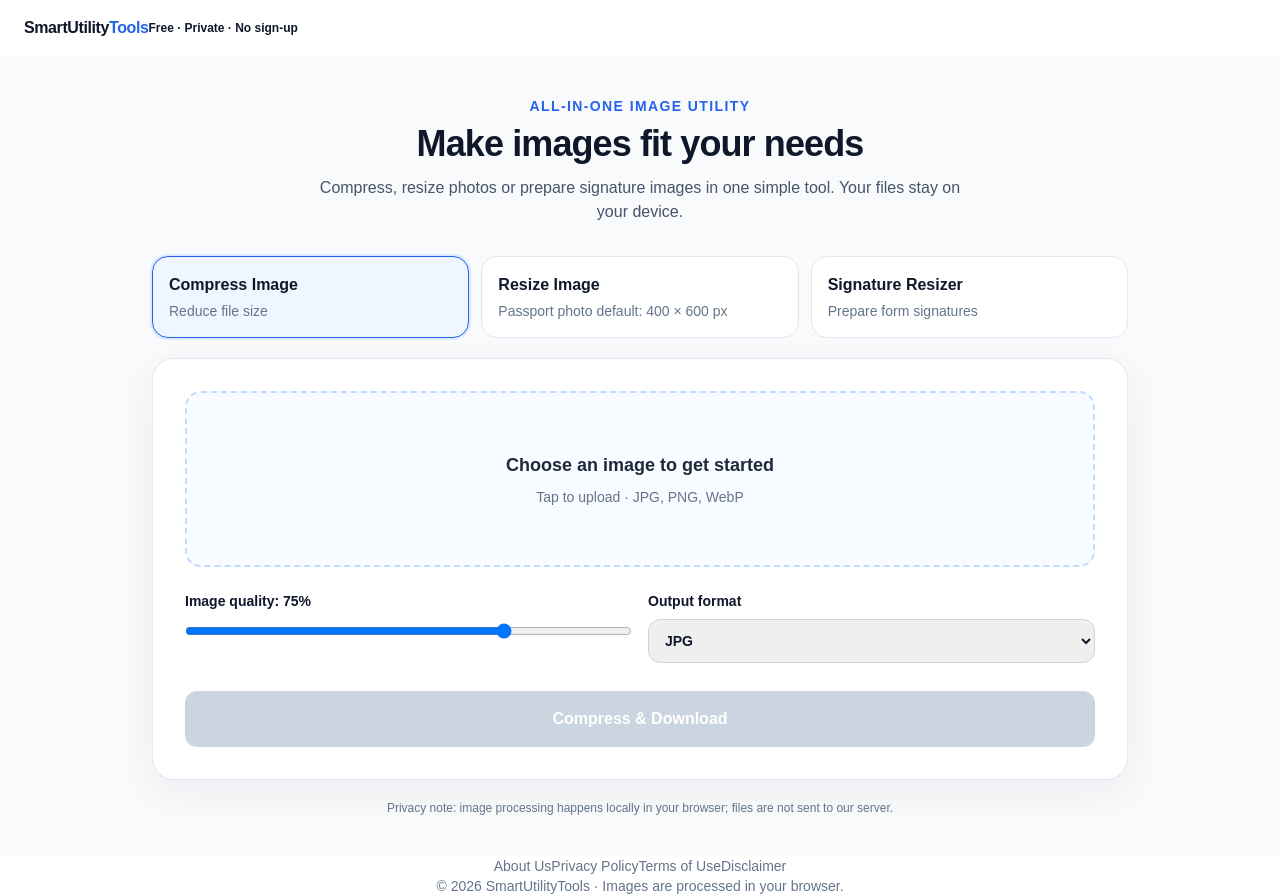
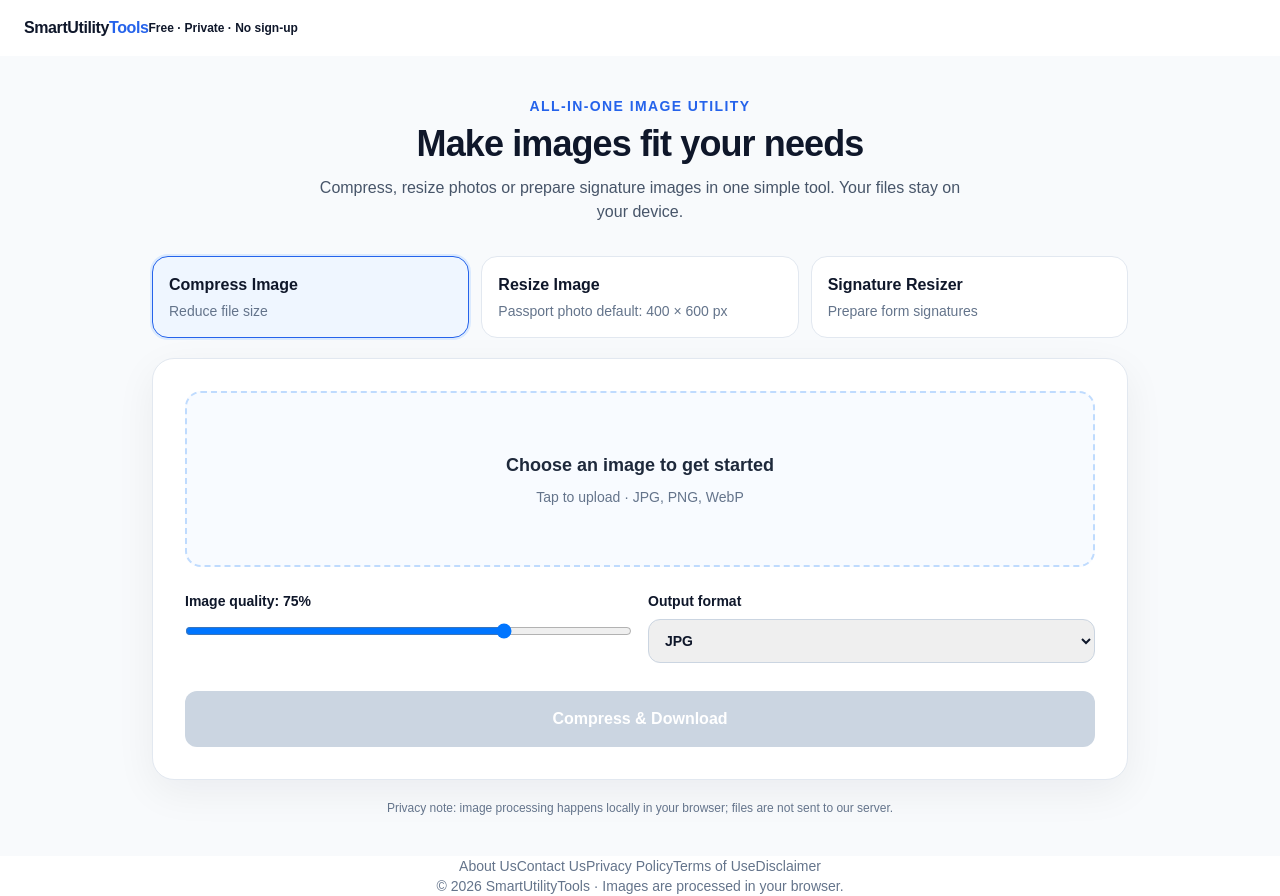
Before and after one commit to onlineservicesjeevika/smartutilitytools, a Next.js app: page / in a window 1280 px wide. Built offline with nearby package versions, Linux system fonts and the light colour scheme; no server answers.

Commit message:
Add Contact Us link to website footer

```diff
--- a/app/page.tsx
+++ b/app/page.tsx
@@ -10,6 +10,6 @@ export default function HomePage() {
       </div>
     </header>
     <ImageTool />
-    <footer className="border-t border-slate-200 bg-white px-4 py-7 text-center text-sm text-slate-500"><nav aria-label="Footer navigation" className="mx-auto mb-4 flex max-w-3xl flex-wrap justify-center gap-x-5 gap-y-3"><Link href="/about/" className="hover:text-blue-600">About Us</Link><Link href="/privacy-policy/" className="hover:text-blue-600">Privacy Policy</Link><Link href="/terms/" className="hover:text-blue-600">Terms of Use</Link><Link href="/disclaimer/" className="hover:text-blue-600">Disclaimer</Link></nav><p>© {new Date().getFullYear()} SmartUtilityTools · Images are processed in your browser.</p></footer>
+    <footer className="border-t border-slate-200 bg-white px-4 py-7 text-center text-sm text-slate-500"><nav aria-label="Footer navigation" className="mx-auto mb-4 flex max-w-3xl flex-wrap justify-center gap-x-5 gap-y-3"><Link href="/about/" className="hover:text-blue-600">About Us</Link><Link href="/contact/" className="hover:text-blue-600">Contact Us</Link><Link href="/privacy-policy/" className="hover:text-blue-600">Privacy Policy</Link><Link href="/terms/" className="hover:text-blue-600">Terms of Use</Link><Link href="/disclaimer/" className="hover:text-blue-600">Disclaimer</Link></nav><p>© {new Date().getFullYear()} SmartUtilityTools · Images are processed in your browser.</p></footer>
   </main>;
 }
```
